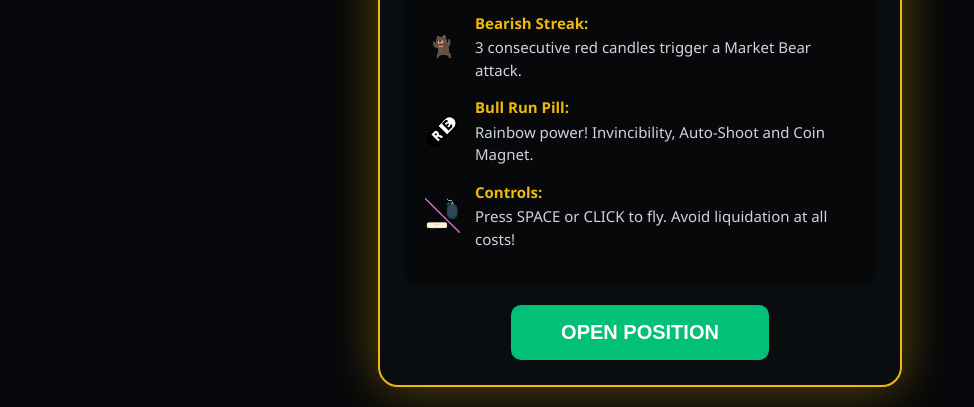
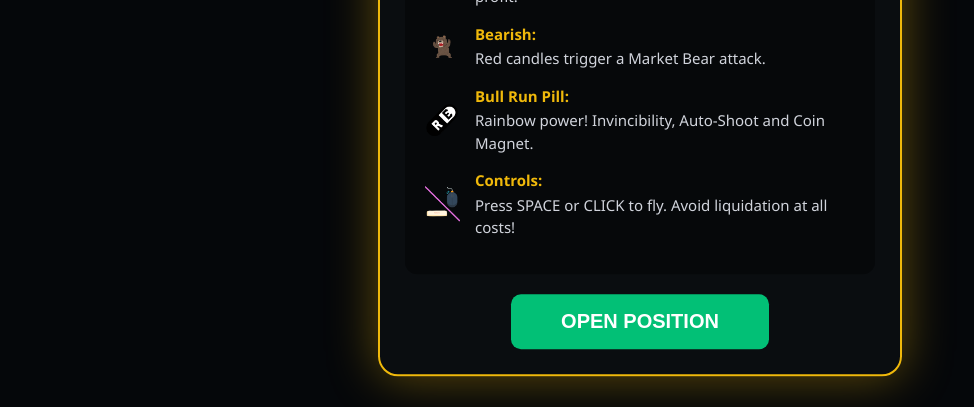
Before and after one commit to duclucky/buffy-vs-market, a plain HTML site: page index.html in a window 1280 px wide. Shown: the part 393-800 px from the top of the page, without its empty margins (0-974 px from the left). Drawn offline with Linux system fonts and the light colour scheme.

Commit message:
Add files via upload

```diff
--- a/index.html
+++ b/index.html
@@ -35,7 +35,7 @@
             </div>
             <div class="rule-item">
                 <img src="icon_red.png" class="rule-icon">
-                <div class="rule-text"><b>Bearish Streak:</b> 3 consecutive red candles trigger a Market Bear attack.</div>
+                <div class="rule-text"><b>Bearish:</b> Red candles trigger a Market Bear attack.</div>
             </div>
             <div class="rule-item">
                 <img src="icon_pill.png" class="rule-icon">
```
